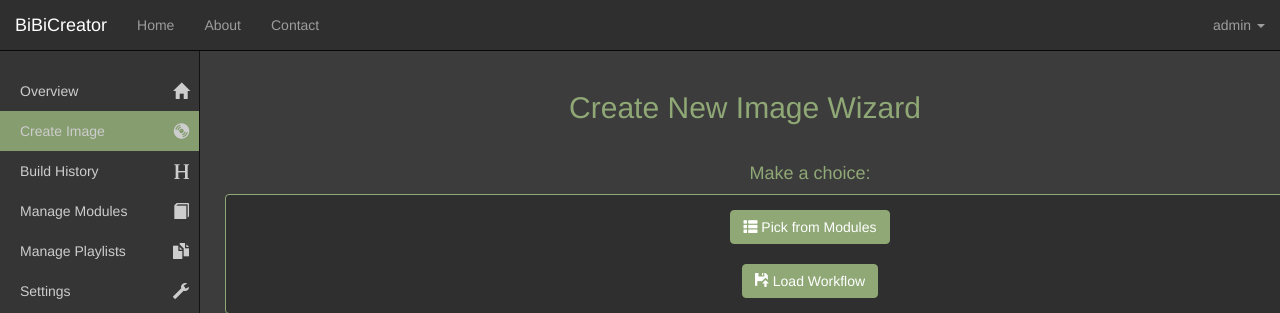
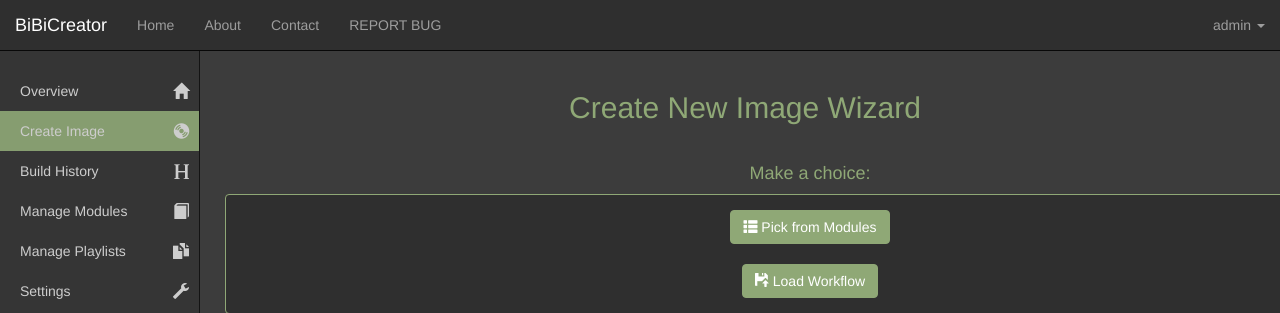
Before and after one commit to awalende/BibiImageCreator, a Flask app: page /create_image/ in a window 1280 px wide; the page is wider, and only the part inside the window is pictured. Shown: the top 313 px of that part. Run offline with Flask 2, Linux system fonts and the light colour scheme; the visitor is signed in with stand-in values (Sample User, id 1); data that the repository does not hold is empty; parts of the project's set-up code (start-up, migrations or seed data) failed here and were passed over; some libraries are stand-ins or nearby versions.

Commit message:
added bugtracker for beta

```diff
--- a/templates/main.html
+++ b/templates/main.html
@@ -30,6 +30,7 @@
                         <li><a href="/">Home</a></li>
                         <li><a href="#myModal" data-toggle="modal">About</a></li>
                         <li><a href="mailto:awalende@cebitec.uni-bielefeld.de">Contact</a></li>
+                        <li><a href="https://github.com/awalende/BibiImageCreator/issues">REPORT BUG</a> </li>
                     </ul>
                     <ul class="nav navbar-nav navbar-right">
                         <li class="dropdown">
```
